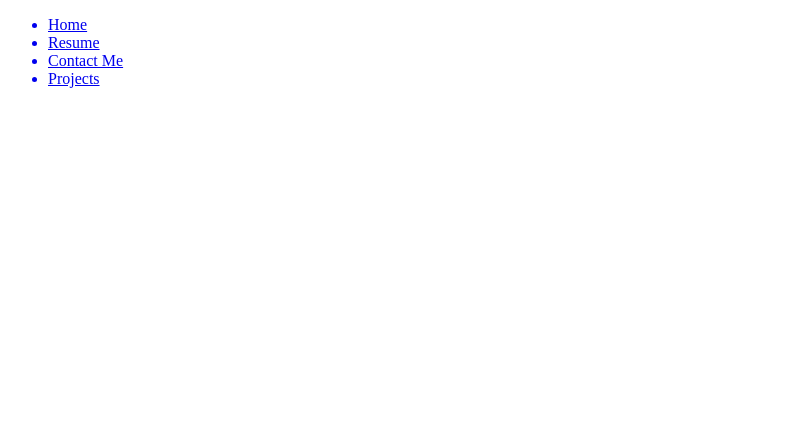
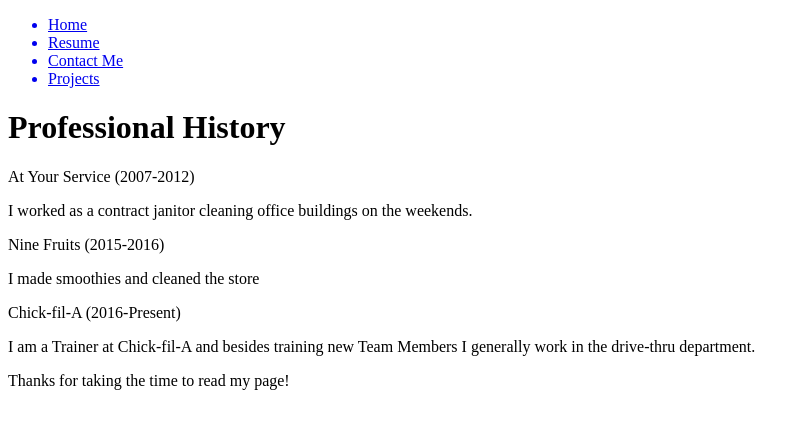
Before and after one commit to DrakeMorrison/DrakeMorrison.github.io, a plain HTML site: page resume.html in a window 1280 px wide. Shown: the whole page, without its empty margins (0-810 px from the left). Drawn offline with Linux system fonts and the light colour scheme.

Commit message:
added articles for resume

```diff
--- a/resume.html
+++ b/resume.html
@@ -16,8 +16,26 @@
         </ul>
     </nav>
     <header>
+        <h1>Professional History</h1>
     </header>
+    <main>
+        <article>
+            <header>At Your Service (2007-2012)</header>
+            <p>I worked as a contract janitor cleaning office buildings on the weekends. </p>
+        </article>
+
+        <article>
+            <header>Nine Fruits (2015-2016)</header>
+            <p>I made smoothies and cleaned the store</p>
+        </article>
+
+        <article>
+            <header>Chick-fil-A (2016-Present)</header>
+            <p>I am a Trainer at Chick-fil-A and besides training new Team Members I generally work in the drive-thru department.</p>
+        </article>
+    </main>
     <footer>
+        <p>Thanks for taking the time to read my page!</p>
     </footer>
 </body>
 </html>
```
